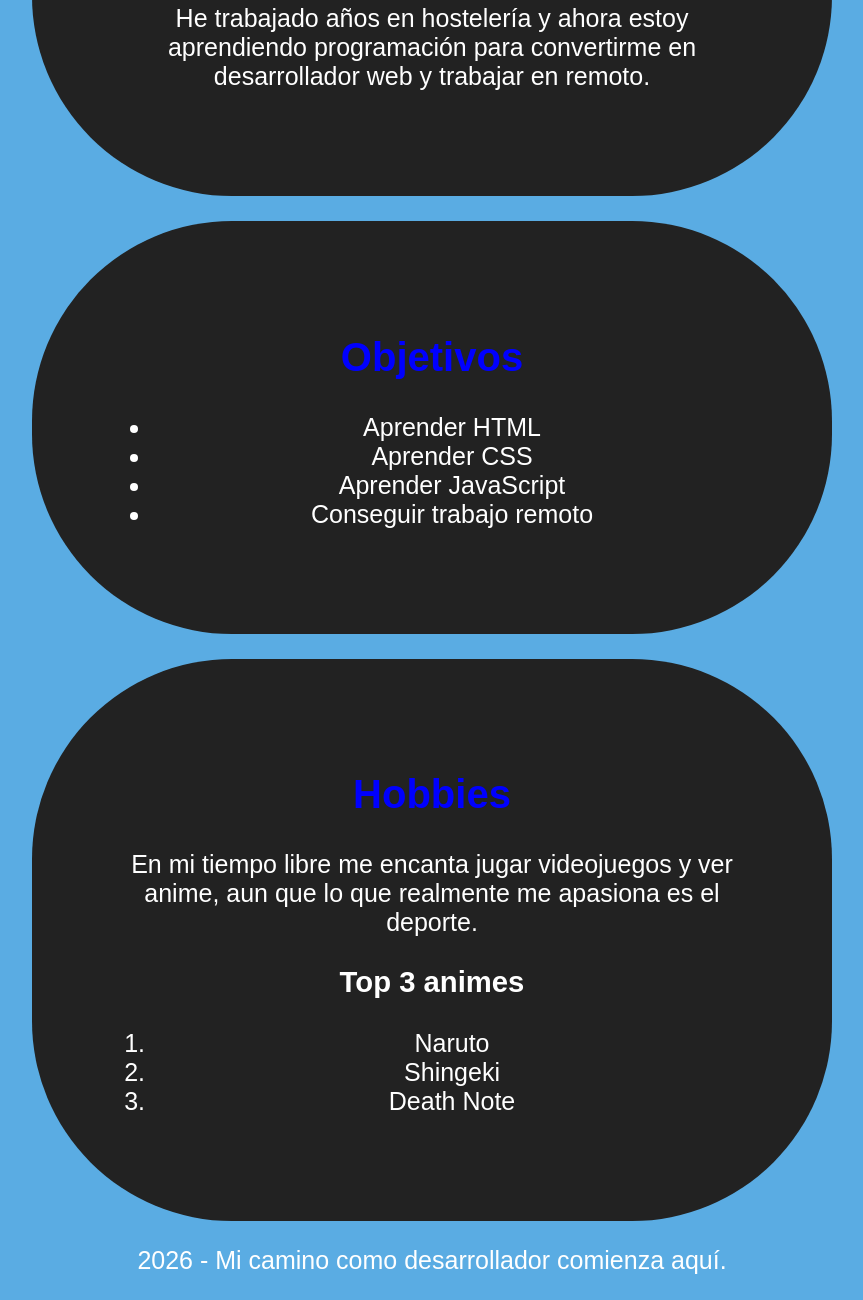
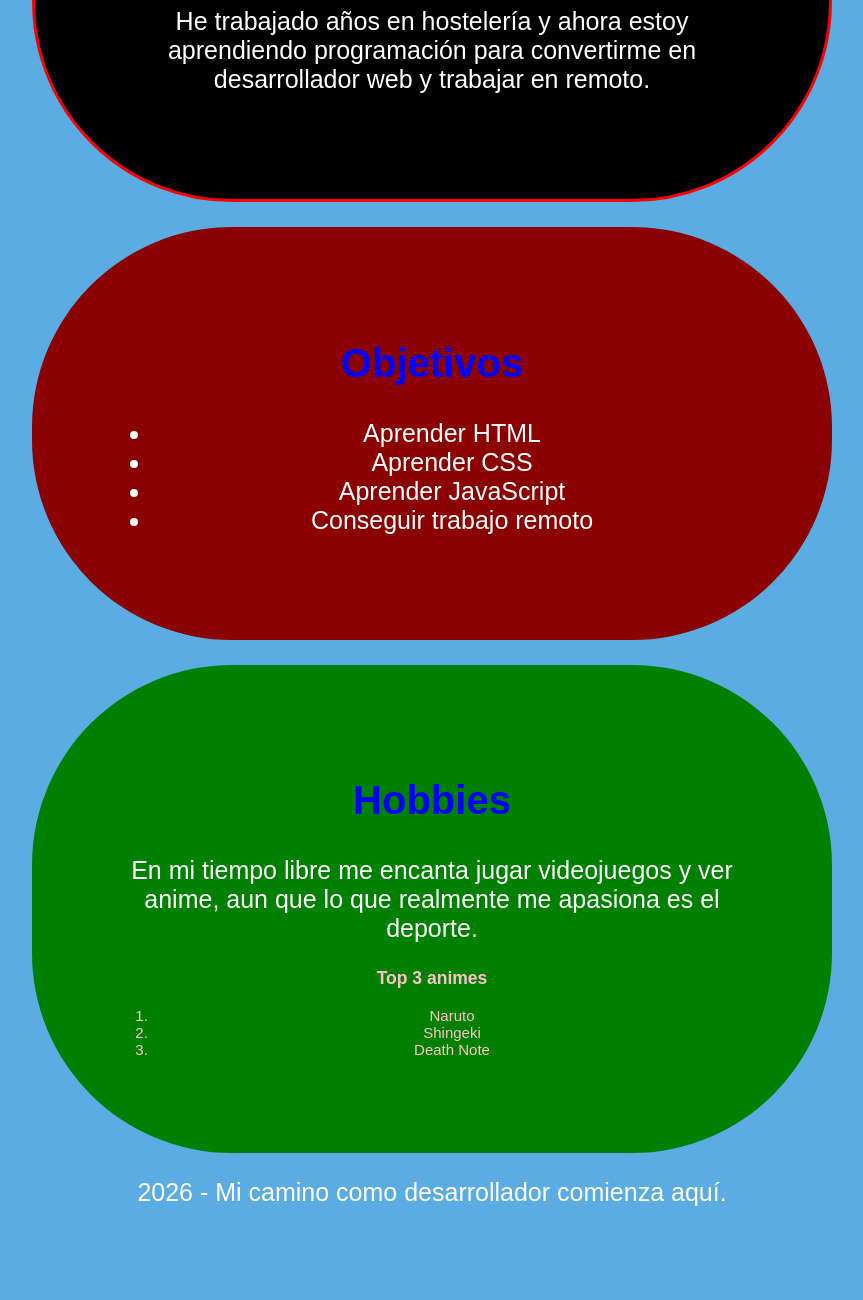
Before and after one commit to franalemany/mi-primera-web, a plain HTML site: page fundamentos-web/mi-primera-web/index.html in a window 1280 px wide. Shown: the part 457-1757 px from the top of the page, without its empty margins (208-1071 px from the left). After the commit the page ends 1689 px from the top, so only its background shows below. Drawn offline with Linux system fonts and the light colour scheme.

Commit message:
Probando las clases

```diff
--- a/fundamentos-web/mi-primera-web/index.html
+++ b/fundamentos-web/mi-primera-web/index.html
@@ -17,7 +17,7 @@
 
     <main>
 
-        <section>
+        <section class="tarjeta">
             <h2>Sobre mí</h2>
             <p>
                 Tengo 28 años y nunca me llamó estudiar.
@@ -29,7 +29,7 @@
             </p>
         </section>
 
-        <section>
+        <section class="importante">
             <h2>Objetivos</h2>
 
             <ul>
@@ -40,7 +40,7 @@
             </ul>
         </section>
 
-        <section>
+        <section class="hobbies">
             <h2>Hobbies</h2>
             <p>
                 En mi tiempo libre me encanta jugar videojuegos y ver anime, aun que lo que realmente me apasiona es el deporte.
--- a/fundamentos-web/mi-primera-web/style.css
+++ b/fundamentos-web/mi-primera-web/style.css
@@ -34,7 +34,18 @@ section {
     margin-bottom: 25px;
 }
 section {
-    background-color: #222;
+    background-color: #000000;
     padding: 80px;
     border-radius: 200px;
 }
+.tarjeta {
+    border: 3px solid red;
+}
+.importante {
+    background-color: darkred;
+}
+.hobbies {
+    background-color: green;
+    font-size: 15px;
+    color: pink;
+}
```
